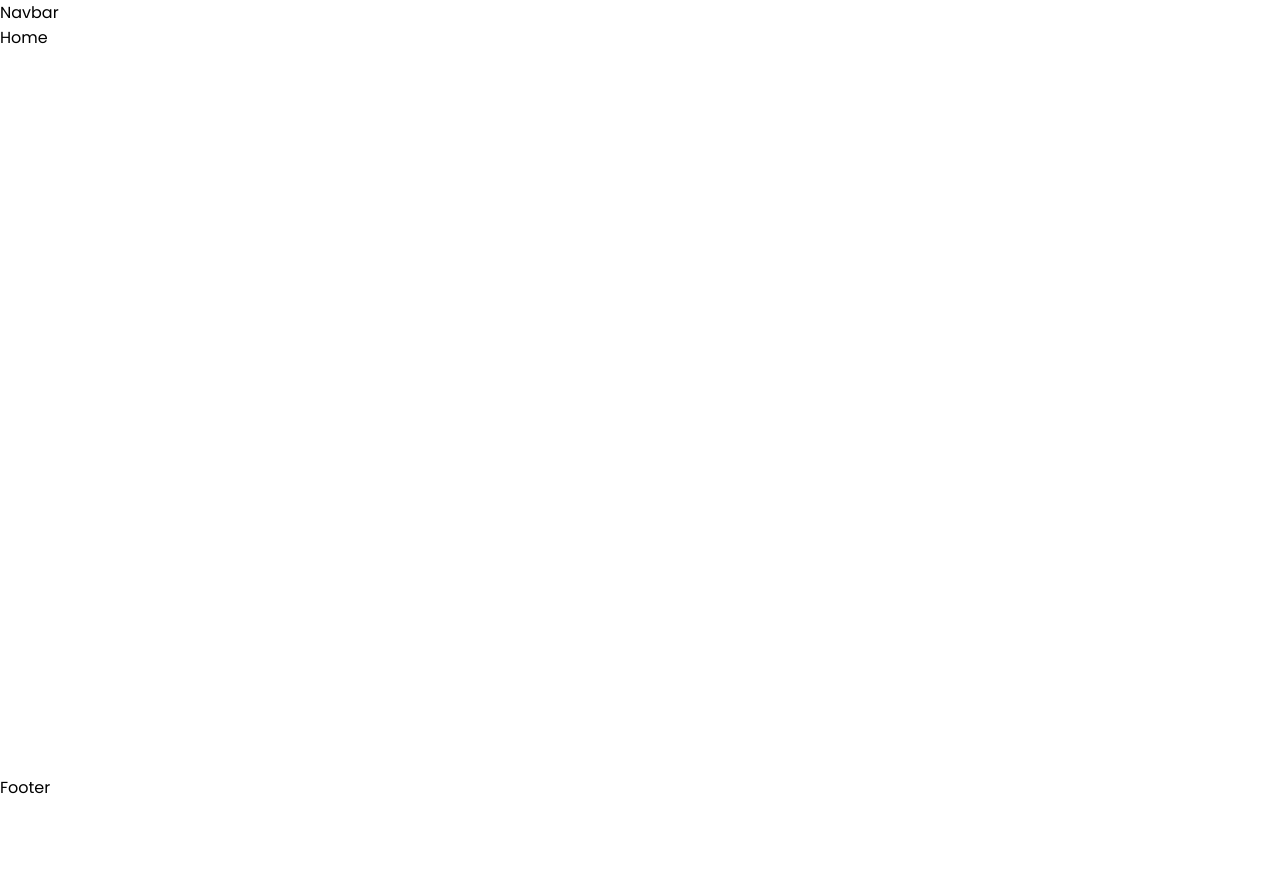
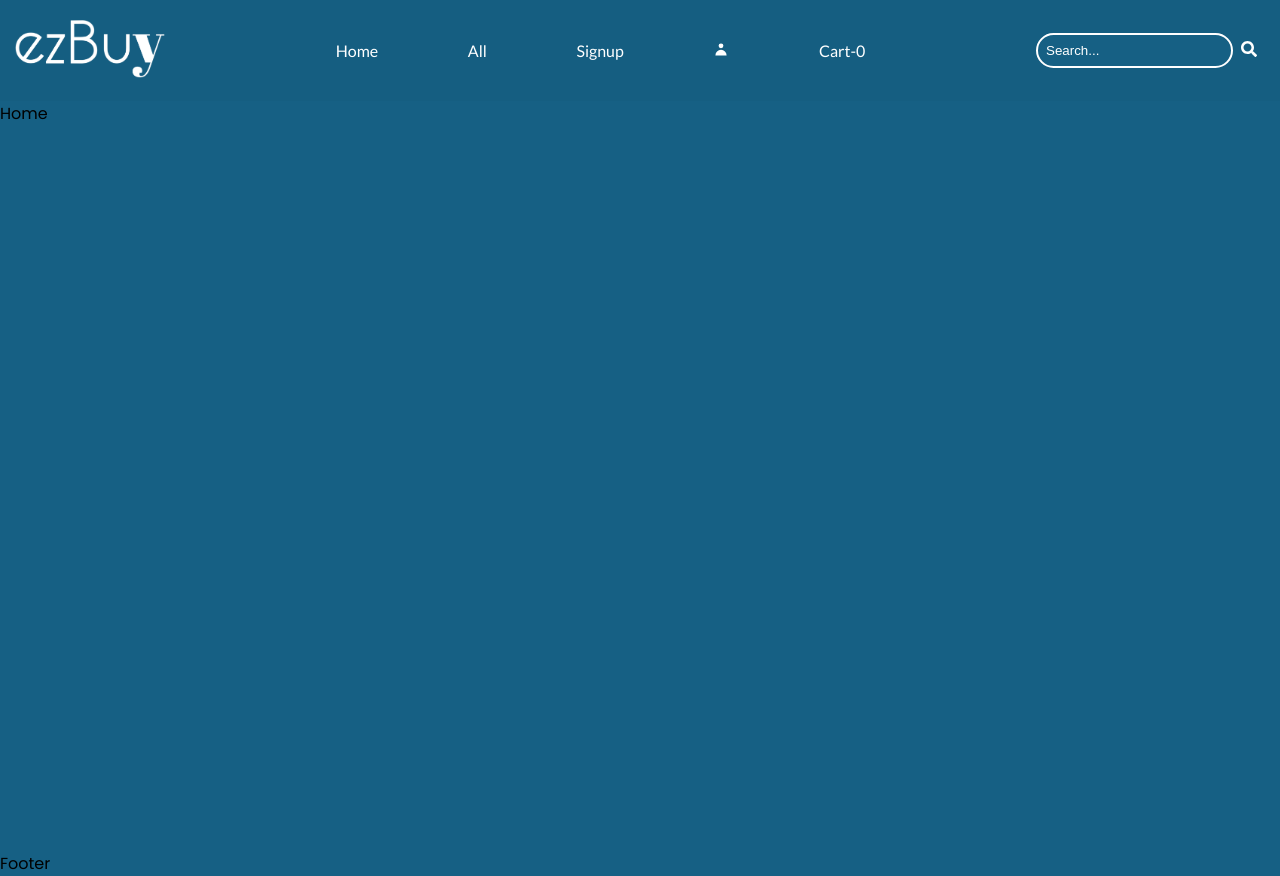
Before and after one commit to aruntutter/react-ecommerce-crud-app, a React (Vite) app: page / in a window 1280 px wide. Before the commit the page ends 800 px from the top, so only its background shows below. Built offline with nearby package versions, Linux system fonts and the light colour scheme.

Commit message:
Navbar UI created and styled

```diff
--- a/src/components/navbar/Navbar.css
+++ b/src/components/navbar/Navbar.css
@@ -1 +1,87 @@
 /* Navbar.css */
+
+@import url('https://fonts.googleapis.com/css2?family=Lato:ital,wght@0,100;0,300;0,400;0,700;0,900;1,100;1,300;1,400;1,700;1,900&display=swap');
+
+.navbar {
+  font-family: "Lato", sans-serif;
+  background-color: rgba(0, 0, 0, 0.02);
+  color: #ffffff;
+  padding: 20px 15px;
+  position: sticky;
+  top: 0;
+  z-index: 1;
+
+  display: flex;
+  flex-direction: row;
+  align-items: center;
+  justify-content: space-between;
+}
+
+.logo {
+  width: 150px;
+  height: auto;
+}
+
+.logo img {
+  width: 100%;
+}
+
+.links ul {
+  display: flex;
+  flex-direction: row;
+  align-items: center;
+  justify-content: space-between;
+  gap: 7vw;
+}
+
+.links ul li a {
+  text-decoration: none;
+  color: #ffffff;
+  position: relative;
+}
+
+.links ul li a::before {
+  content: '';
+  position: absolute;
+  top: calc(100% + 1.5px);
+  left: 0;
+  width: 100%;
+  height: 1.5px;
+  background-color: #ffffff;
+  transform: scaleX(0);
+  transition: transform 0.3s ease;
+}
+
+.links ul li a:hover::before {
+  transform: scaleX(1);
+}
+
+@media screen and (max-width: 820px) {
+
+  .logo {
+    width: 110px;
+  }
+
+  .links ul {
+    gap: 3.5vw;
+  }
+}
+
+@media screen and (max-width: 664px) {
+  .navbar {
+    display: flex;
+    flex-direction: column;
+    padding: 10px 15px;
+    gap: 10px;
+  }
+
+  .links ul {
+    gap: 9vw;
+  }
+}
+
+@media screen and (max-width: 320px) {
+  .links ul {
+    gap: 7vw;
+  }
+}
--- a/src/components/navbar/Navbar.jsx
+++ b/src/components/navbar/Navbar.jsx
@@ -1,7 +1,51 @@
 import "./Navbar.css";
+import SearchBar from "../searchBar/SearchBar";
+import Logo from "../../assets/images/ezbuy-logo.png";
+import { Link } from "react-router-dom";
+import { HiUser } from "react-icons/hi";
 
 const Navbar = () => {
-  return <div>Navbar</div>;
+  return (
+    <div className="navbar">
+      {/* Logo */}
+      <div className="logo">
+        <Link to="/">
+          <img src={Logo} alt="logo" />
+        </Link>
+      </div>
+      {/* Links */}
+      <div className="links">
+        <ul>
+          {/* Home */}
+          <li>
+            <Link to={"/"}>Home</Link>
+          </li>
+          {/* All Products */}
+          <li>
+            <Link to={"/"}>All</Link>
+          </li>
+          {/* Signup */}
+          <li>
+            <Link to={"/"}>Signup</Link>
+          </li>
+          {/* Profile */}
+          <li>
+            <Link to={"/"}>
+              <div className="profile-pic">
+                <HiUser />
+              </div>
+            </Link>
+          </li>
+          {/* Cart */}
+          <li>
+            <Link to={"/"}>Cart-0</Link>
+          </li>
+        </ul>
+      </div>
+      {/* Search Bar */}
+      <SearchBar />
+    </div>
+  );
 };
 
 export default Navbar;
--- /dev/null
+++ b/src/components/searchBar/SearchBar.css
@@ -0,0 +1,39 @@
+/* SearchBar.css */
+
+.search-container {
+  display: flex;
+  align-items: center;
+}
+
+input::placeholder {
+  color: #fff;
+}
+
+input:focus {
+  outline: 0px;
+}
+
+.search-input {
+  padding: 8px;
+  border: 2px solid #fff;
+  color: #fff;
+  background-color: #166084;
+  border-radius: 50px;
+  margin-right: 8px;
+}
+
+.search-icon {
+  color: #fff;
+  cursor: pointer;
+  margin-right: 8px;
+}
+
+@media screen and (max-width: 664px) {
+  .search-container {
+    margin-top: 5px;
+  }
+
+  .search-input {
+    width: 70vw;
+  }
+}
--- /dev/null
+++ b/src/components/searchBar/SearchBar.jsx
@@ -0,0 +1,15 @@
+import "./SearchBar.css";
+import { FaSearch } from "react-icons/fa";
+
+const SearchBar = () => {
+  return (
+    <div className="search-container">
+      <input type="text" className="search-input" placeholder="Search..." />
+      <div className="search-icon">
+        <FaSearch />
+      </div>
+    </div>
+  );
+};
+
+export default SearchBar;
--- a/src/index.css
+++ b/src/index.css
@@ -15,7 +15,8 @@ html {
 
 body {
   font-family: 'Poppins', sans-serif;
-  background-color: #fff;
+  /* background-color: #fff; */
+  background-color: #166084;
 }
 
 /* global css */
```
Also changed, not shown: src/assets/images/ezbuy-logo.png.
